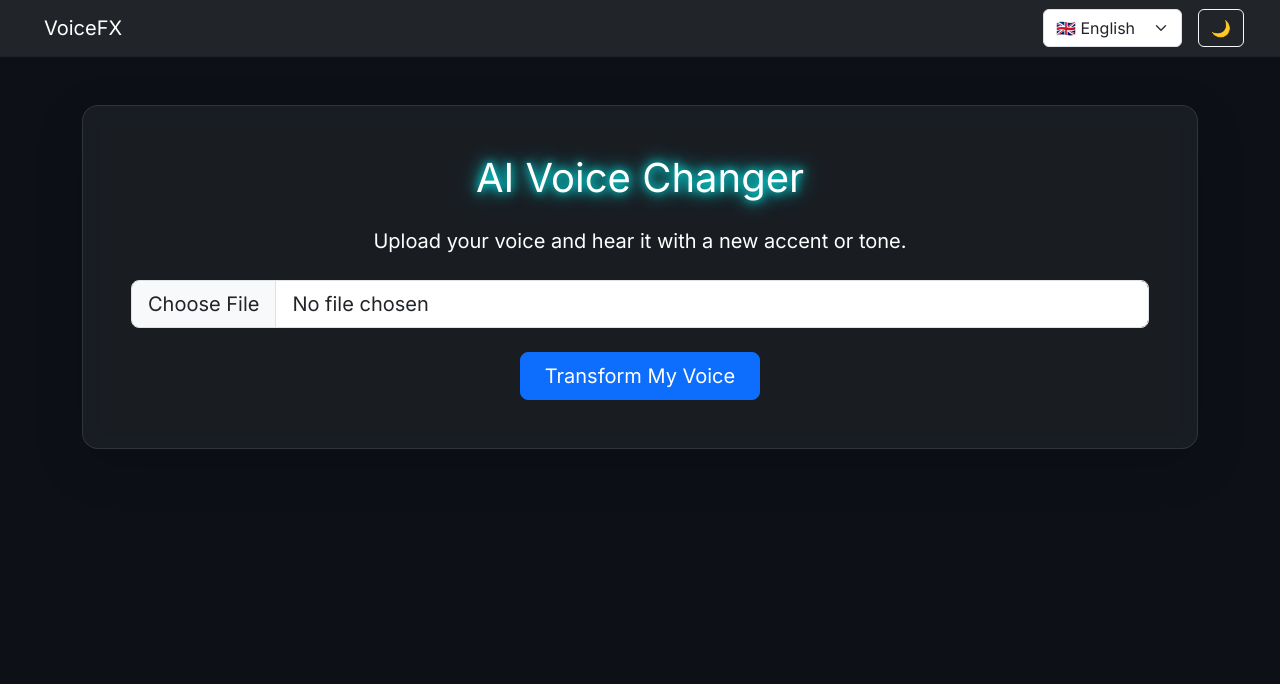
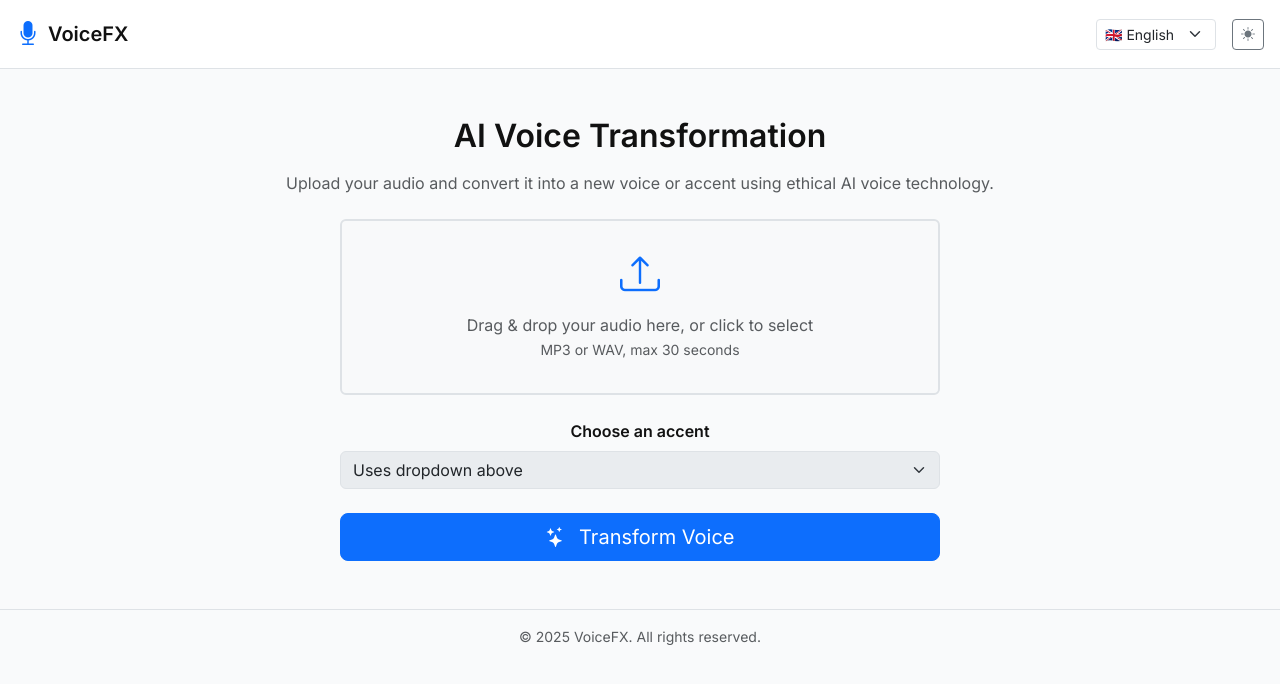
Before and after one commit to 17JYewlett/Loughborough-AI-EDI, a PHP site: page / in a window 1280 px wide. Shown: the top 684 px of the page. Run offline with PHP 8.4, Linux system fonts and the light colour scheme.

Commit message:
getting there..

```diff
--- a/assets/lang.js
+++ b/assets/lang.js
@@ -1,57 +1,71 @@
-// Map languages to ElevenLabs voice IDs
 const voiceMap = {
-  en: "Xb7hH8MSUJpSbSDYk0k2", // Alice (British English)
-  fr: "R89ZQJowZAEgiPNyC3dQ", // Jeunot (French)
-  zh: "bhJUNIXWQQ94l8eI2VUf"  // Amy (Mandarin)
+  en: "Xb7hH8MSUJpSbSDYk0k2",
+  fr: "R89ZQJowZAEgiPNyC3dQ",
+  zh: "bhJUNIXWQQ94l8eI2VUf"
 };
 
-// Optional translations (can expand later)
 const translations = {
   en: {
-    title: "AI Voice Changer",
-    desc: "Upload your voice and hear it with a new accent or tone.",
-    submit: "Transform My Voice"
+    title: "AI Voice Transformation",
+    desc: "Upload your audio and convert it into a new voice or accent using ethical AI voice technology.",
+    submit: "Transform Voice"
   },
   fr: {
-    title: "Changeur de Voix IA",
-    desc: "Téléchargez votre voix et écoutez-la avec un nouvel accent.",
-    submit: "Transformer ma voix"
+    title: "Transformation vocale IA",
+    desc: "Téléchargez votre audio et convertissez-le avec un nouvel accent grâce à l'IA éthique.",
+    submit: "Transformer la voix"
   },
   zh: {
-    title: "AI 语音变声器",
-    desc: "上传你的语音并用新的声音听它。",
+    title: "AI 语音转换器",
+    desc: "上传音频，将其转换为新的语音或口音。",
     submit: "转换语音"
   }
 };
 
-// Set default language on page load
 const langSelect = document.getElementById("lang-select");
 const langHidden = document.getElementById("lang-hidden");
 const voiceHidden = document.getElementById("voice-hidden");
 const loader = document.getElementById("loader");
 
-// Apply text translations if used
 const applyTranslations = (lang) => {
-  if (!translations[lang]) return;
-  document.querySelector("[data-i18n='title']").textContent = translations[lang].title;
-  document.querySelector("[data-i18n='desc']").textContent = translations[lang].desc;
-  document.querySelector("[data-i18n='submit']").textContent = translations[lang].submit;
+  const t = translations[lang];
+  if (!t) return;
+  const titleEl = document.querySelector("[data-i18n='title']");
+  const descEl = document.querySelector("[data-i18n='desc']");
+  const submitEl = document.querySelector("[data-i18n='submit']");
+  if (titleEl) titleEl.textContent = t.title;
+  if (descEl) descEl.textContent = t.desc;
+  if (submitEl) submitEl.textContent = t.submit;
 };
 
-// Update voice & language when dropdown changes
 langSelect.addEventListener("change", (e) => {
   const lang = e.target.value;
   langHidden.value = lang;
   voiceHidden.value = voiceMap[lang];
-
-  applyTranslations(lang); // if using translation tags
+  applyTranslations(lang);
 });
 
-// On form submit: ensure correct values and show loader
-document.getElementById("voice-form").addEventListener("submit", (e) => {
-  const lang = langSelect.value;
-  langHidden.value = lang;
-  voiceHidden.value = voiceMap[lang];
+document.getElementById("voice-form").addEventListener("submit", () => {
+  loader.classList.remove("d-none");
+});
 
-  loader.style.display = "block";
+// Drag & drop behavior
+const dropZone = document.getElementById("drop-zone");
+const fileInput = document.getElementById("file-input");
+
+dropZone.addEventListener("dragover", (e) => {
+  e.preventDefault();
+  dropZone.classList.add("dragover");
 });
+
+dropZone.addEventListener("dragleave", () => {
+  dropZone.classList.remove("dragover");
+});
+
+dropZone.addEventListener("drop", (e) => {
+  e.preventDefault();
+  dropZone.classList.remove("dragover");
+  if (e.dataTransfer.files.length) {
+    fileInput.files = e.dataTransfer.files;
+  }
+});
--- a/assets/style.css
+++ b/assets/style.css
@@ -1,76 +1,30 @@
-:root {
-  --bg-color: #f9f9f9;
-  --text-color: #111;
-  --card-bg: #ffffff;
+body {
+  font-family: 'Inter', sans-serif;
+  background-color: #f9fafb;
+  color: #111;
 }
 
-[data-theme="dark"] {
-  --bg-color: #121212;
-  --text-color: #f1f1f1;
-  --card-bg: #1e1e1e;
+#drop-zone {
+  background-color: #f8f9fa;
+  transition: background 0.3s;
 }
-
-body {
-  background-color: var(--bg-color);
-  color: var(--text-color);
-  font-family: 'Inter', sans-serif;
-  transition: background 0.3s, color 0.3s;
-}
-
-.navbar {
-  background-color: var(--card-bg);
-  border-bottom: 1px solid rgba(0, 0, 0, 0.1);
-}
-
-input, select {
-  background-color: var(--card-bg);
-  color: var(--text-color);
-  border: 1px solid #ccc;
-}
-
-input::file-selector-button {
-  background: #007bff;
-  color: white;
-  border: none;
-  padding: 0.5rem 1rem;
-}
-
-input:focus, select:focus {
-  outline: none;
-  border-color: #007bff;
-  box-shadow: 0 0 0 0.2rem rgba(0,123,255,.25);
-}
-
-body {
-  font-family: 'Inter', sans-serif;
-  background-color: #0d1117;
-  color: #fff;
-}
-
-.glass-card {
-  background: rgba(255, 255, 255, 0.05);
-  backdrop-filter: blur(10px);
-  border: 1px solid rgba(255, 255, 255, 0.1);
-}
-
-.animated-glow {
-  text-shadow: 0 0 10px #0ff, 0 0 20px #0ff;
+#drop-zone.dragover {
+  background-color: #e7f1ff;
+  border-color: #0d6efd;
 }
 
 .waveform-loader {
   display: flex;
-  gap: 6px;
+  gap: 5px;
   justify-content: center;
 }
-
 .waveform-loader span {
   width: 6px;
   height: 30px;
-  background: #0ff;
+  background: #0d6efd;
   display: inline-block;
   animation: pulse 1s infinite ease-in-out;
 }
-
 .waveform-loader span:nth-child(2) { animation-delay: 0.1s; }
 .waveform-loader span:nth-child(3) { animation-delay: 0.2s; }
 .waveform-loader span:nth-child(4) { animation-delay: 0.3s; }
--- a/index.php
+++ b/index.php
@@ -6,53 +6,80 @@
   <meta name="viewport" content="width=device-width, initial-scale=1">
   <link href="https://cdn.jsdelivr.net/npm/bootstrap@5.3.3/dist/css/bootstrap.min.css" rel="stylesheet">
   <link rel="stylesheet" href="assets/style.css">
+  <link rel="stylesheet" href="https://cdn.jsdelivr.net/npm/bootstrap-icons@1.10.5/font/bootstrap-icons.css">
   <link href="https://fonts.googleapis.com/css2?family=Inter:wght@400;600&display=swap" rel="stylesheet">
-  <script src="assets/lang.js"></script>
 </head>
-<body data-theme="light">
+<body>
 
-<!-- Navbar -->
-<nav class="navbar navbar-expand-lg navbar-dark bg-dark px-4">
-  <div class="container-fluid">
-    <a class="navbar-brand d-flex align-items-center gap-2" href="#">
-      <i class="bi bi-soundwave fs-3"></i> VoiceFX
-    </a>
-    <div class="d-flex align-items-center ms-auto gap-3">
-      <select id="lang-select" class="form-select">
+<!-- Top Bar -->
+<header class="d-flex justify-content-between align-items-center p-3 border-bottom bg-white">
+  <div class="d-flex align-items-center gap-2">
+    <i class="bi bi-mic-fill text-primary fs-4"></i>
+    <strong class="fs-5">VoiceFX</strong>
+  </div>
+  <div class="d-flex gap-3 align-items-center">
+    <select id="lang-select" class="form-select form-select-sm" style="width: 120px;">
       <option value="en" selected>🇬🇧 English</option>
       <option value="fr">🇫🇷 Français</option>
       <option value="zh">🇨🇳 中文</option>
     </select>
-      <button id="theme-toggle" class="btn btn-outline-light">🌙</button>
+    <button id="theme-toggle" class="btn btn-outline-secondary btn-sm" title="Toggle theme">
+      <i class="bi bi-sun-fill"></i>
+    </button>
   </div>
-  </div>
-</nav>
+</header>
 
-<!-- Main Upload Form -->
-<div class="container text-center mt-5">
-  <div class="glass-card p-5 shadow-lg rounded-4">
-    <h1 class="mb-4 animated-glow"><i class="bi bi-mic-fill"></i> AI Voice Changer</h1>
-    <p class="lead mb-4">Upload your voice and hear it with a new accent or tone.</p>
+<!-- Main Section -->
+<main class="container py-5 text-center">
+  <h1 class="mb-3 fw-bold fs-2" data-i18n="title">AI Voice Transformation</h1>
+  <p class="mb-4 text-muted" data-i18n="desc">
+    Upload your audio and convert it into a new voice or accent using ethical AI voice technology.
+  </p>
 
-    <form id="voice-form" action="upload.php" method="POST" enctype="multipart/form-data">
+  <form id="voice-form" action="upload.php" method="POST" enctype="multipart/form-data" class="mx-auto" style="max-width: 600px;">
     <input type="hidden" name="lang" id="lang-hidden" value="en">
     <input type="hidden" name="voice_id" id="voice-hidden" value="Xb7hH8MSUJpSbSDYk0k2">
 
-      <div class="mb-3">
-        <input type="file" name="audio" accept="audio/*" required class="form-control form-control-lg">
+    <!-- Upload Box -->
+    <div class="border border-2 rounded p-4 mb-4 position-relative" id="drop-zone">
+      <label for="file-input" class="form-label w-100 text-muted" style="cursor: pointer;">
+        <i class="bi bi-upload fs-1 d-block mb-2 text-primary"></i>
+        <span>Drag & drop your audio here, or click to select</span><br>
+        <small class="text-muted">MP3 or WAV, max 30 seconds</small>
+      </label>
+      <input type="file" name="audio" id="file-input" accept="audio/*" required class="form-control d-none">
     </div>
-      <button type="submit" class="btn btn-primary btn-lg px-4 py-2 mt-2">
-        <i class="bi bi-stars"></i> Transform My Voice
+
+    <!-- Accent Selection -->
+    <div class="mb-4">
+      <label class="form-label fw-semibold">Choose an accent</label>
+      <select class="form-select" id="lang-select-visible" disabled>
+        <option selected>Uses dropdown above</option>
+      </select>
+    </div>
+
+    <!-- Submit Button -->
+    <button type="submit" class="btn btn-primary btn-lg w-100" data-i18n="submit">
+      <i class="bi bi-stars me-2"></i> Transform Voice
     </button>
-    </form>
-    <div id="loader" class="mt-4" style="display: none;">
-      <div class="waveform-loader">
+
+    <!-- Loading -->
+    <div id="loader" class="mt-4 d-none">
+      <div class="waveform-loader mx-auto">
         <span></span><span></span><span></span><span></span><span></span>
       </div>
-      <p class="mt-3">Processing... please wait.</p>
+      <p class="mt-3 text-muted">Processing... Please wait.</p>
     </div>
-  </div>
-</div>
+  </form>
+</main>
 
+<!-- Footer -->
+<footer class="text-center text-muted small py-3 border-top">
+  © <?= date("Y") ?> VoiceFX. All rights reserved.
+</footer>
+
+<!-- Scripts -->
+<script src="https://cdn.jsdelivr.net/npm/bootstrap@5.3.3/dist/js/bootstrap.bundle.min.js"></script>
+<script src="assets/lang.js"></script>
 </body>
 </html>
```
Lines whose indentation alone changed are shown as unchanged.
